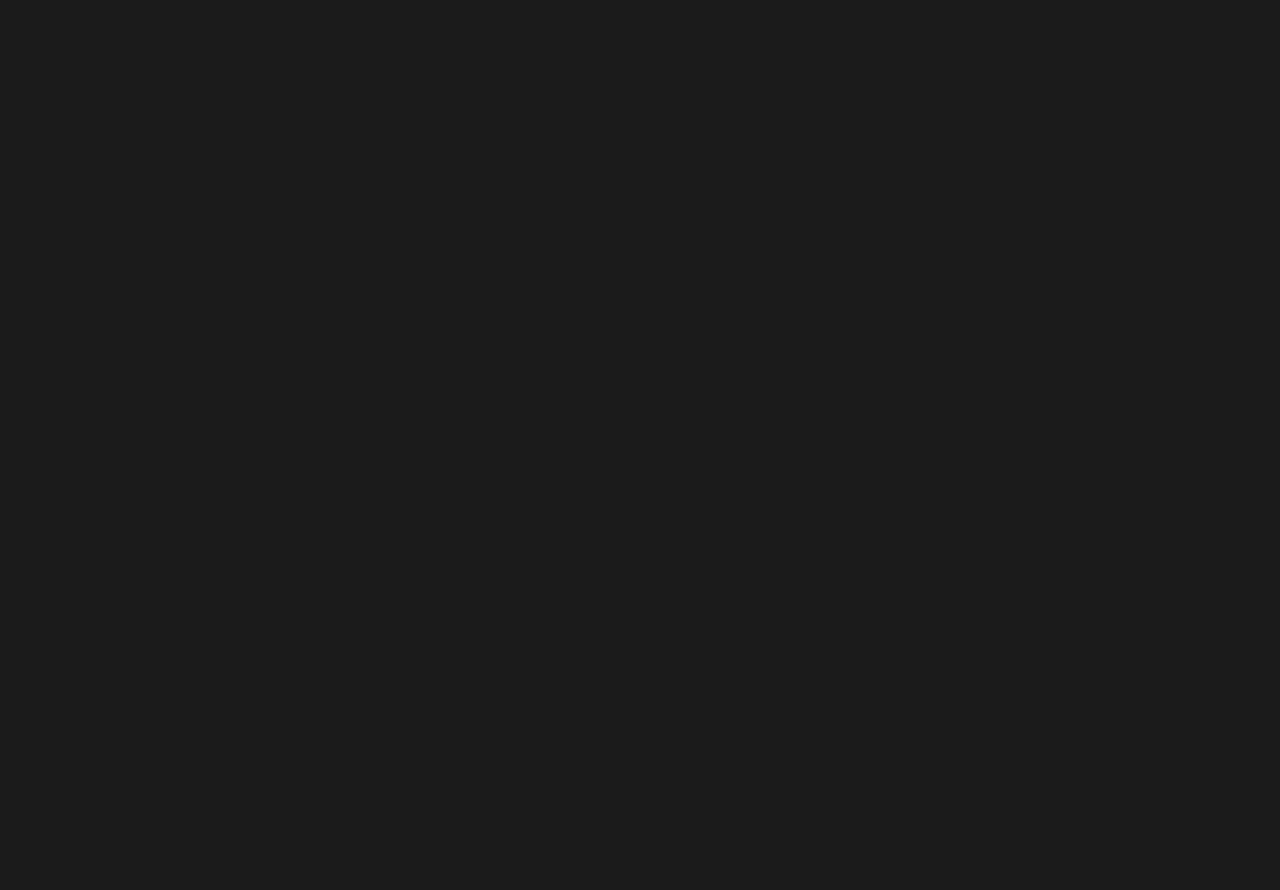
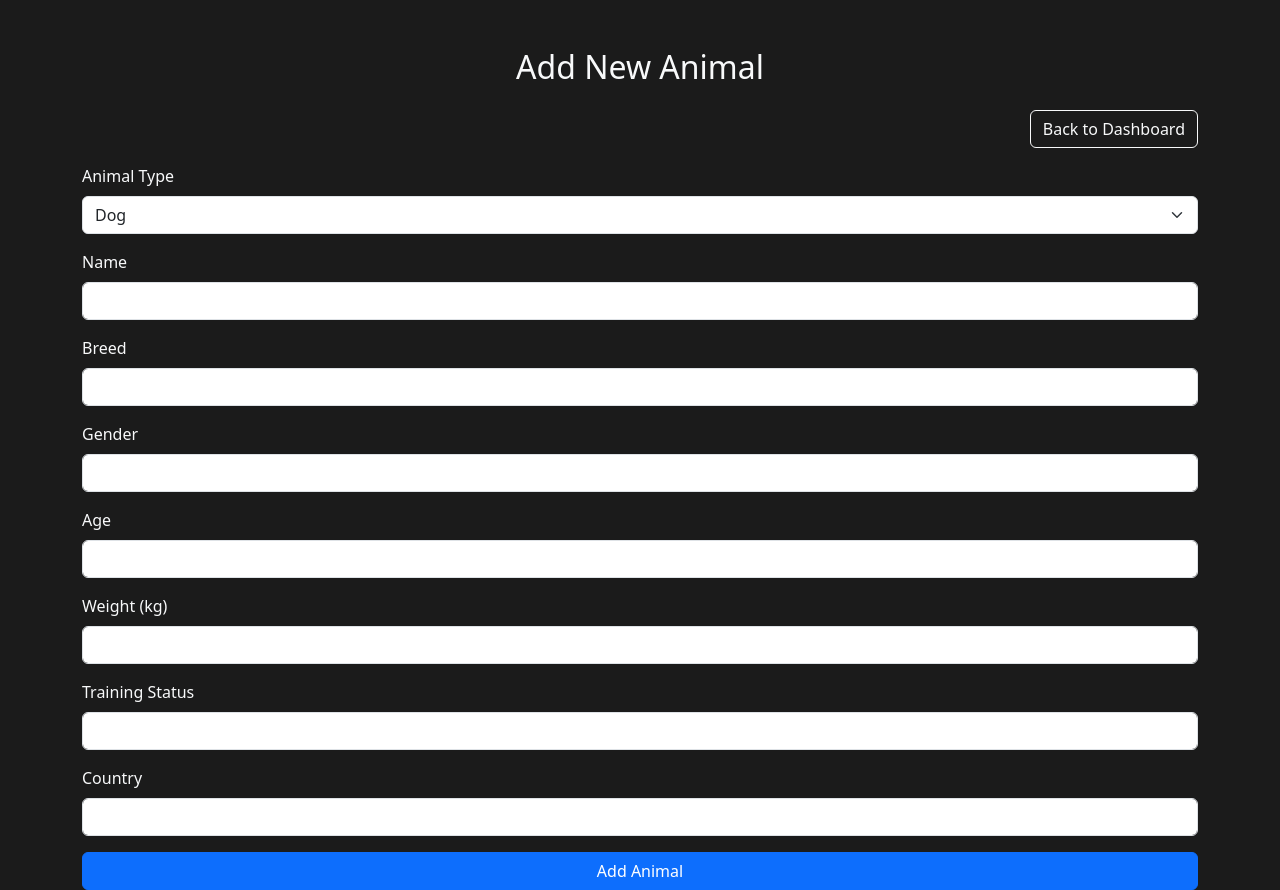
Before and after one commit to DevonKirby/Full-Stack-Rescue-Animal-System, a React (Create React App) app in the folder client/: page /admin/add-animal in a window 1280 px wide. Before the commit this address had no page. Before the commit the page ends 800 px from the top, so only its background shows below. Built offline with nearby package versions, Linux system fonts and the light colour scheme; sample sign-in values are in the browser's storage.

Commit message:
Add animal form page created

```diff
--- a/client/package.json
+++ b/client/package.json
@@ -13,6 +13,7 @@
     "react-dom": "^19.1.0",
     "react-router-dom": "^7.5.2",
     "react-scripts": "5.0.1",
+    "react-toastify": "^11.0.5",
     "web-vitals": "^2.1.4"
   },
   "scripts": {
--- a/client/src/App.jsx
+++ b/client/src/App.jsx
@@ -4,9 +4,11 @@ import AnimalList from './components/AnimalList.jsx';
 import Admin from './components/Admin.jsx';
 import AdminLogin from './components/AdminLogin.jsx';
 import ManageAnimals from './components/ManageAnimals.jsx';
+import AddAnimal from './components/AddAnimal.jsx';
 import ProtectedRoute from './components/ProtectedRoute.jsx';
 import { BrowserRouter as Router, Route, Routes } from 'react-router-dom';
-import { Navigate } from 'react-router-dom';
+import { ToastContainer } from 'react-toastify';
+import 'react-toastify/dist/ReactToastify.css';
 
 function App() {
   return (
@@ -19,9 +21,11 @@ function App() {
           <Route index element={<Admin />} />
           <Route path="dogs" element={<ManageAnimals animalType="dogs" />} />
           <Route path="monkeys" element={<ManageAnimals animalType="monkeys" />} />
+          <Route path="add-animal" element={<AddAnimal />} />
         </Route>
         <Route path="/admin-login" element={<AdminLogin />} />
       </Routes>
+      <ToastContainer />
     </Router>
   );
 }
--- a/client/src/api.js
+++ b/client/src/api.js
@@ -4,9 +4,16 @@ const token = localStorage.getItem('adminToken');
 
 const api = axios.create({
   baseURL: 'http://localhost:5000/api', // Adjust the base URL as needed
-  headers: {
-    Authorization: token ? `Bearer ${token}`: ''
+});
+
+api.interceptors.request.use((config) => {
+  const token = localStorage.getItem('adminToken');
+  if (token) {
+      config.headers.Authorization = `Bearer ${token}`;
+  } else {
+      delete config.headers.Authorization;
   }
+  return config;
 });
 
 export default api;
--- /dev/null
+++ b/client/src/components/AddAnimal.jsx
@@ -0,0 +1,195 @@
+import React, { useState } from 'react';
+import api from '../api.js';
+import { useNavigate } from 'react-router-dom';
+import { toast } from 'react-toastify';
+import { Link } from 'react-router-dom';
+
+export default function AddAnimal() {
+    const [animalType, setAnimalType] = useState('dogs');
+    const [formData, setFormData] = useState({
+        name: '',
+        breed: '',
+        species: '',
+        gender: '',
+        age: '',
+        weight: '',
+        trainingStatus: '',
+        reserved: false,
+        inServiceCountry: '',
+    });
+
+    const navigate = useNavigate();
+
+    const handleChange = (e) => {
+        setFormData({
+            ...formData,
+            [e.target.name]: e.target.value,
+        })
+    };
+
+    const handleSubmit = async (e) => {
+        e.preventDefault();
+
+        const cleanedData = { ...formData };
+        if (animalType === 'dogs') {
+            delete cleanedData.species; // Remove species for dogs
+        }
+        if (animalType === 'monkeys') {
+            delete cleanedData.breed; // Remove breed for monkeys
+        }
+
+        console.log('Form data:', formData);
+        try {
+            await api.post(`/${animalType}`, formData);
+            toast.success('Animal added successfully!');
+            navigate('/admin');
+        } catch (error) {
+            console.error('Error adding animal:', error);
+
+            let userMessage = 'Failed to add animal. Please try again.';
+
+            const serverError = error.response?.data?.error;
+
+            if (serverError) {
+                if (serverError.includes('duplicate key') || serverError.includes('already exists')) {
+                    userMessage = 'An animal with this name already exists.';
+                } else if (serverError.includes('validation failed') || serverError.includes('required')) {
+                    userMessage = 'Please fill in all required fields correctly.';
+                } else if (error.response.status === 401) {
+                    userMessage = 'Unauthorized. Please log in again.';
+                } else {
+                    userMessage = 'Server error. Please contact support if this continues.';
+                }
+            }
+
+            toast.error(userMessage);
+        }
+    };
+
+    return (
+        <div className="container mt-5 text-light">
+            <h2 className="text-center mb-4">Add New Animal</h2>
+
+            <div className="text-end mb-3">
+                <Link to="/admin" className="btn btn-outline-light">Back to Dashboard</Link>
+            </div>
+
+            <form onSubmit={handleSubmit}>
+                <div className="mb-3">
+                    <label className="form-label">Animal Type</label>
+                    <select
+                        className="form-select"
+                        name="animalType"
+                        value={animalType}
+                        onChange={(e) => setAnimalType(e.target.value)}
+                    >
+                        <option value="dogs">Dog</option>
+                        <option value="monkeys">Monkey</option>
+                    </select>
+                </div>
+
+                <div className="mb-3">
+                    <label className="form-label">Name</label>
+                    <input
+                        type="text"
+                        className="form-control"
+                        name="name"
+                        value={formData.name}
+                        onChange={handleChange}
+                        required
+                    />
+                </div>
+
+                {animalType === 'dogs' ? (
+                    <div className="mb-3">
+                        <label className="form-label">Breed</label>
+                        <input
+                            type="text"
+                            className="form-control"
+                            name="breed"
+                            value={formData.breed}
+                            onChange={handleChange}
+                            required
+                        />
+                    </div>
+                ) : (
+                    <div className="mb-3">
+                        <label className="form-label">Species</label>
+                        <input
+                            type="text"
+                            className="form-control"
+                            name="species"
+                            value={formData.species}
+                            onChange={handleChange}
+                            required
+                        />
+                    </div>
+                )}
+
+                <div className="mb-3">
+                    <label className="form-label">Gender</label>
+                    <input
+                        type="text"
+                        className="form-control"
+                        name="gender"
+                        value={formData.gender}
+                        onChange={handleChange}
+                        required
+                    />
+                </div>
+
+                <div className="mb-3">
+                    <label className="form-label">Age</label>
+                    <input
+                        type="number"
+                        className="form-control"
+                        name="age"
+                        value={formData.age}
+                        onChange={handleChange}
+                        required
+                    />
+                </div>
+
+                <div className="mb-3">
+                    <label className="form-label">Weight (kg)</label>
+                    <input
+                        type="number"
+                        className="form-control"
+                        name="weight"
+                        value={formData.weight}
+                        onChange={handleChange}
+                        required
+                    />
+                </div>
+
+                <div className="mb-3">
+                    <label className="form-label">Training Status</label>
+                    <input
+                        type="text"
+                        className="form-control"
+                        name="trainingStatus"
+                        value={formData.trainingStatus}
+                        onChange={handleChange}
+                        required
+                    />
+                </div>
+
+                <div className="mb-3">
+                    <label className="form-label">Country</label>
+                    <input
+                        type="text"
+                        className="form-control"
+                        name="inServiceCountry"
+                        value={formData.inServiceCountry}
+                        onChange={handleChange}
+                        required
+                    />
+                </div>
+
+                <button type="submit" className="btn btn-primary w-100">
+                    Add Animal
+                </button>
+            </form>
+        </div>
+    );
+}
```
Also changed, not shown: 1 other file (tests, documents, lock files or other folders).
